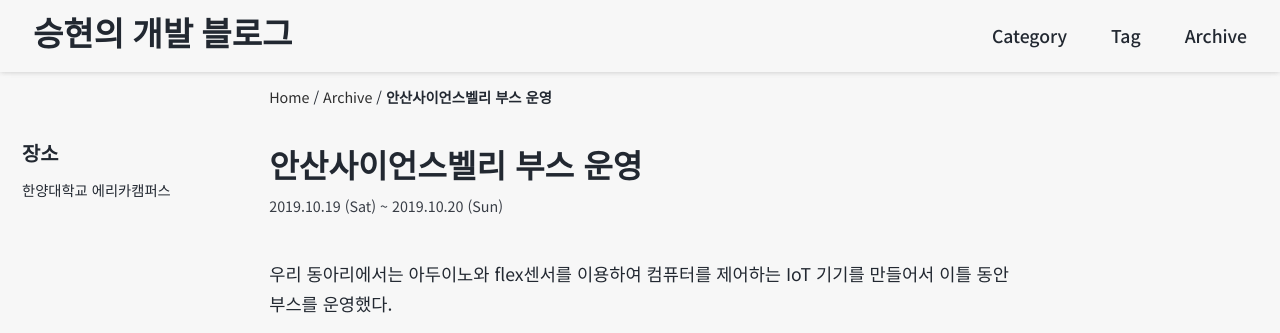
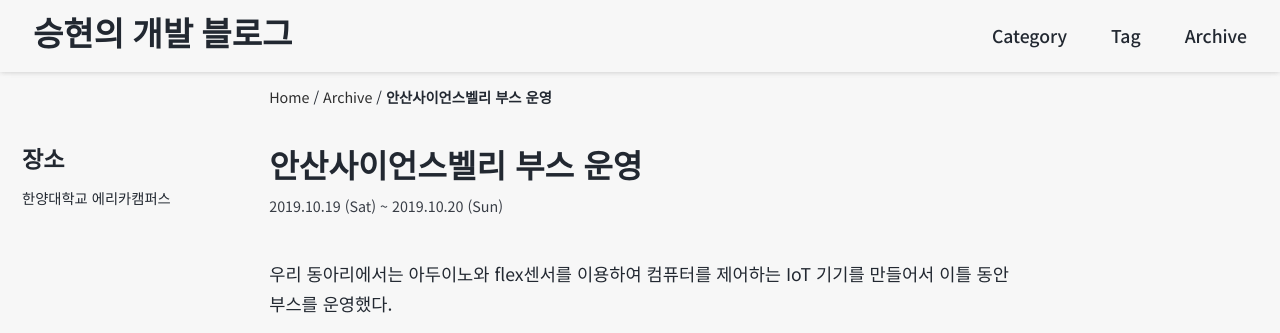
Before and after one commit to MinSeungHyun/minseunghyun.github.io, a Jekyll site: the page built from _archive/2019-10-19-3.md, in a window 1280 px wide. Shown: the top 333 px of the page. Built offline with Jekyll 4.4.1, drawn with Linux system fonts in a browser that asks for light colours; cached includes are drawn as plain includes; nearby versions of some CDN libraries; some web fonts are replaced; comment, search, counter and statistics services are not loaded.

Commit message:
Change a font size of some headers

```diff
--- a/_sass/minimal-mistakes/_base.scss
+++ b/_sass/minimal-mistakes/_base.scss
@@ -45,19 +45,19 @@ h2 {
 }
 
 h3 {
-    font-size: $type-size-5;
+    font-size: 1.05em;
 }
 
 h4 {
-    font-size: $type-size-6;
+    font-size: 0.9em;
 }
 
 h5 {
-    font-size: $type-size-6;
+    font-size: 0.9em;
 }
 
 h6 {
-    font-size: $type-size-6;
+    font-size: 0.9em;
 }
 
 small,
```
